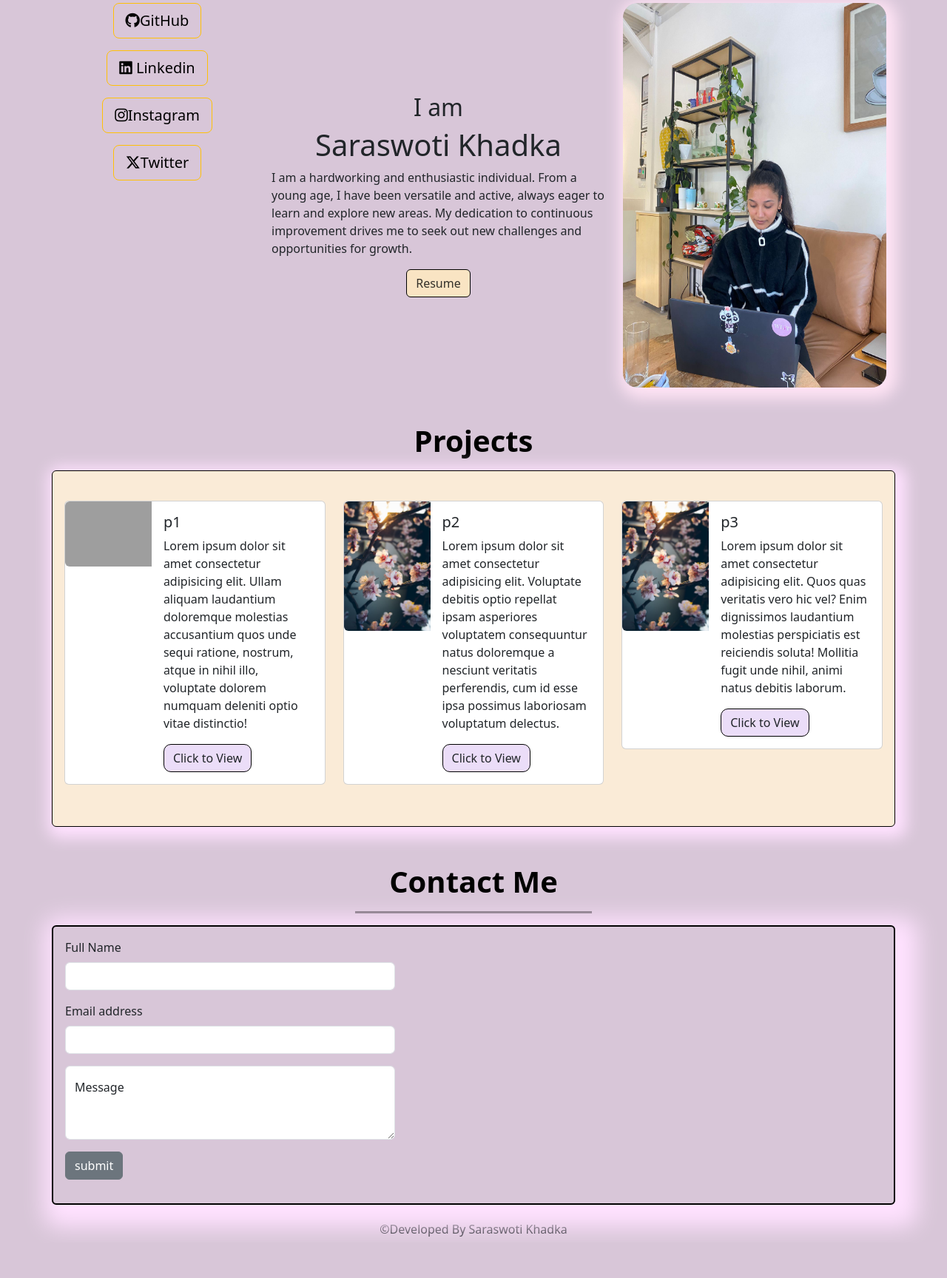
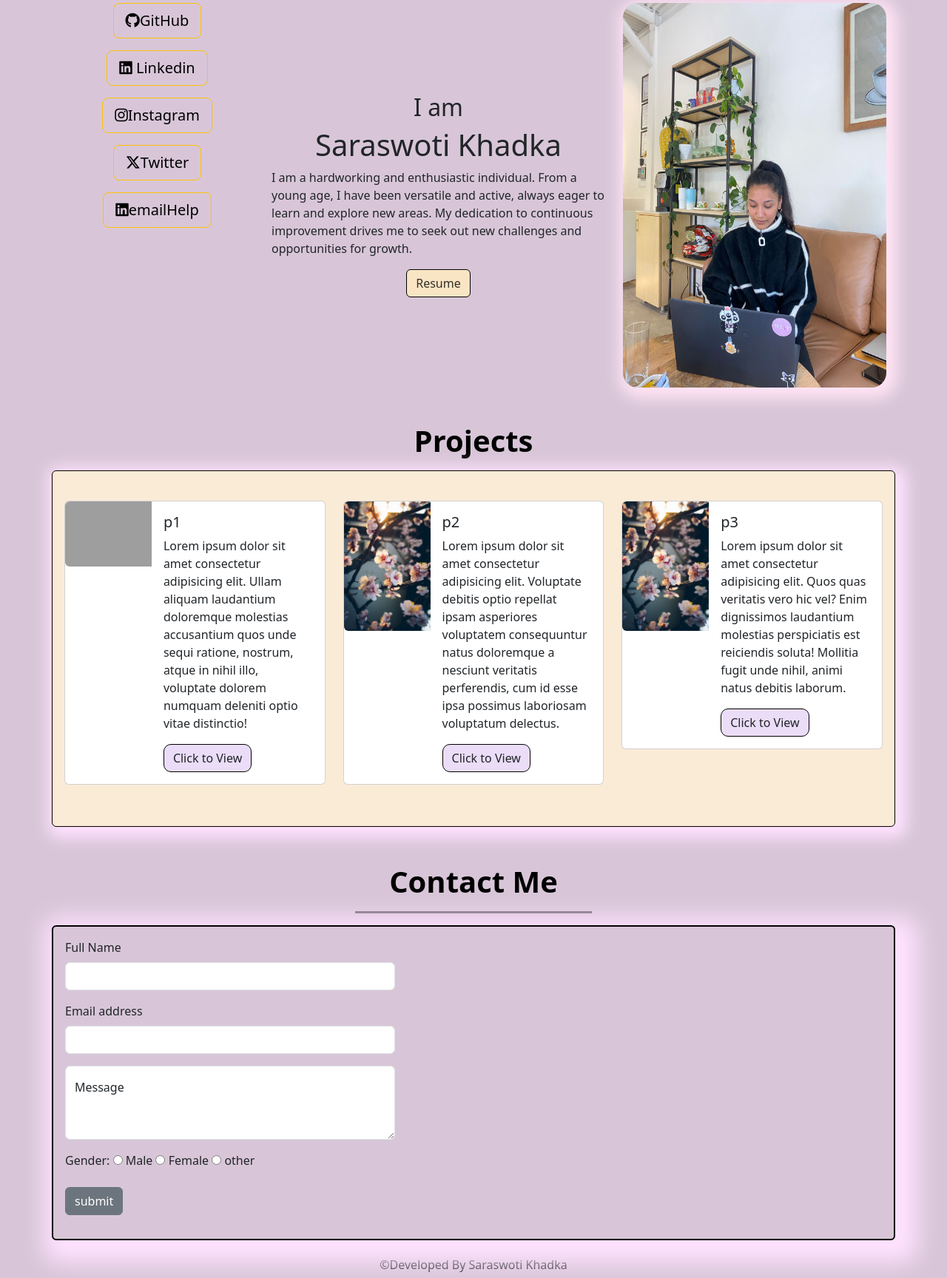
Before and after one commit to saraswoti2024/Personal-Portfolio, a Django app: page / in a window 1280 px wide. Shown: the part 116-1844 px from the top of the page at 74% size. Before the commit the page ends 1788 px from the top, so only its background shows below. Run offline with Django 5.2, Linux system fonts and the light colour scheme; grey boxes are pictures that could not be loaded.

Commit message:
name attribute added

```diff
--- a/app/templates/home.html
+++ b/app/templates/home.html
@@ -84,20 +84,21 @@
             <div class="col-3">
 
               <div class="d-flex flex-column mb-3 ">
-                <a href="https://github.com/saraswoti2024"><button class="btn btn-outline-warning btn-lg text-black mb-3"><i class="fa-brands fa-github"></i>GitHub</button></a>
-              <a href="https://www.linkedin.com/in/saraswotikhadka1111/"><button class=" btn btn-outline-warning btn-lg text-black mb-3"><i class="fa-brands fa-linkedin"></i> Linkedin</button></a>
-              <a href="https://www.instagram.com/saraswoti1110"><button class="gap-5 mx-2 btn btn-outline-warning btn-lg text-black mb-3"><i class="fa-brands fa-instagram"></i>Instagram</button></a>
-              <a href="https://x.com/Saraswoti1110"><button class="gap-5 mx-2 btn btn-outline-warning btn-lg text-black mb-3"><i class="fa-brands fa-x-twitter"></i>Twitter</button></a>
+                <a href="https://github.com/saraswoti2024" target="_blank"><button class="btn btn-outline-warning btn-lg text-black mb-3"><i class="fa-brands fa-github"></i>GitHub</button></a>
+              <a href="https://www.linkedin.com/in/saraswotikhadka1111/" target="_blank"><button class=" btn btn-outline-warning btn-lg text-black mb-3"><i class="fa-brands fa-linkedin"></i> Linkedin</button></a>
+              <a href="https://www.instagram.com/saraswoti1110" target="_blank"><button class="gap-5 mx-2 btn btn-outline-warning btn-lg text-black mb-3"><i class="fa-brands fa-instagram"></i>Instagram</button></a>
+              <a href="https://x.com/Saraswoti1110" target="_blank"><button class="gap-5 mx-2 btn btn-outline-warning btn-lg text-black mb-3"><i class="fa-brands fa-x-twitter"></i>Twitter</button></a>
+              <a href="mailto:saraswotikhadka2k2@gmail.com" target="_blank"><button class=" btn btn-outline-warning btn-lg text-black mb-3"><i class="fa-brands fa-linkedin"></i>emailHelp</button></a>
               </div>
-
-
             </div>
 
             <div class="col-5 d-flex justify-content-center align-items-center flex-column">
               <h2>I am <h1>Saraswoti Khadka</h1> </h2>
               <p class="text-start">I am a hardworking and enthusiastic individual. From a young age, I have been versatile and active, always eager to learn and explore new areas. My dedication to continuous improvement drives me to seek out new challenges and opportunities for growth.</p>
-              <a href="https://drive.google.com/file/d/1qZmL58uVI5K6yquvRqc7MD-S6FjUsnN8/view?usp=sharing"><button class="btn edits" data-bs-toggle="tooltip" data-bs-title="Click to View My Resume"
+
+              <a href="https://drive.google.com/file/d/1qZmL58uVI5K6yquvRqc7MD-S6FjUsnN8/view?usp=sharing"  target="_blank"><button class="btn edits" data-bs-toggle="tooltip" data-bs-title="Click to View My Resume"
               data-bs-custom-class="css_custom" data-bs-placement="top" >Resume</button></a>
+
             </div>
 
             <div class="col-4">
@@ -178,19 +179,27 @@
         <div class="container alert container1">
           <div class="row">
             <div class="col-5">
-              <form>
+              <form method="POST" {% url 'home' %}>
+                {% csrf_token %}
                 <div class="mb-3">
                   <label for="exampleInputfullname" class="form-label">Full Name</label>
-                  <input type="email" class="form-control" id="exampleInputfullname" aria-describedby="emailHelp">
+                  <input name="namekovalue" type="text" class="form-control" id="exampleInputfullname" aria-describedby="emailHelp">
                 </div>
                 <div class="mb-3">
                   <label for="exampleInputEmail1" class="form-label">Email address</label>
-                  <input type="email" class="form-control" id="exampleInputEmail1" aria-describedby="emailHelp">
+                  <input name="email" type="email" class="form-control" id="exampleInputEmail1" aria-describedby="emailHelp">
                 </div>
+
                 <div class="mb-3">
                   <div class="form-floating">
-                    <textarea class="form-control" placeholder="Leave a comment here" id="floatingTextarea2" style="height: 100px"></textarea>
+                    <textarea class="form-control" placeholder="Leave a comment here" id="floatingTextarea2" style="height: 100px" name="message"></textarea>
                     <label for="floatingTextarea2">Message</label>
+                  </div>
+                  <div class="mt-3">
+                    <label for="exampleInputgender" class="form-label">Gender: </label>
+                    <input type="radio" name="gender" value="male"> Male
+                    <input type="radio" name="gender" value="female"> Female
+                    <input type="radio" name="gender" value="other"> other
                   </div>
                 <div class="mt-3">
                   <button class="btn btn-secondary">submit</button>
@@ -230,6 +239,11 @@
                         <label for="message-text" class="col-form-label">Email:</label>
                         <textarea class="form-control" id="message-text"></textarea>
                       </div>
+                      <div class="mb-3">
+                      <label for="message-text" class="col-form-label">Gender:</label>
+                      <input type="radio" name="gender" value="male"> Male
+                      <input type="radio" name="gender" value="female"> Female
+                    </div>
                     </form>
                   </div>
                   <div class="modal-footer">
```
